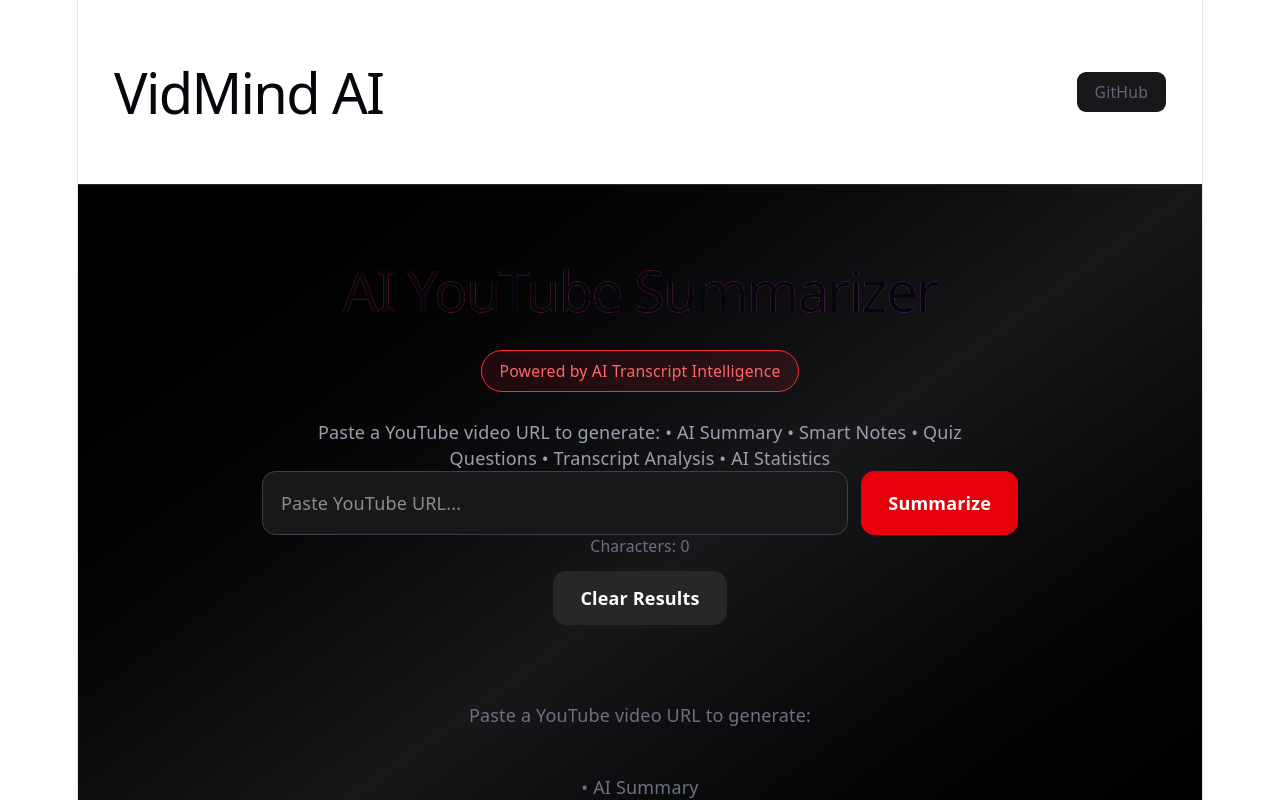
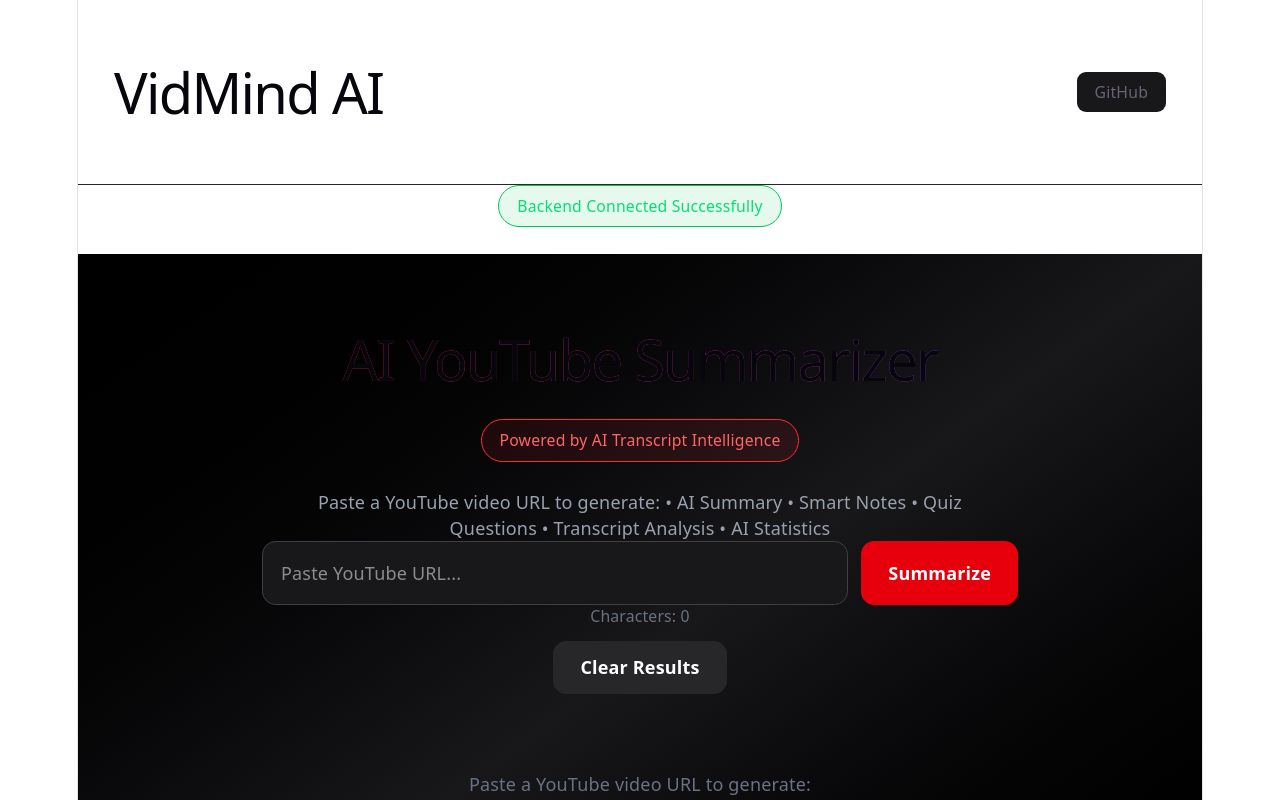
Before and after one commit to pragatipandey-tech/Youtube-AI-Summarizer, a React app in the folder frontend/: page / in a window 1280 px wide. Shown: the top 800 px of the page. Built offline with nearby package versions, Linux system fonts and the light colour scheme; the HTML template or start-up script is replaced by a standard one.

Commit message:
Add backend connection status badge

```diff
--- a/frontend/src/App.jsx
+++ b/frontend/src/App.jsx
@@ -67,6 +67,16 @@ function App() {
   return (
     <>
       <Navbar />
+
+      <div className="w-full flex justify-center mb-6">
+
+        <div className="bg-green-500/10 border border-green-500 text-green-400 px-4 py-2 rounded-full text-sm">
+
+         Backend Connected Successfully
+
+        </div>
+
+      </div>
 
       <motion.div
         initial={{ opacity: 0, y: 40 }}
```
